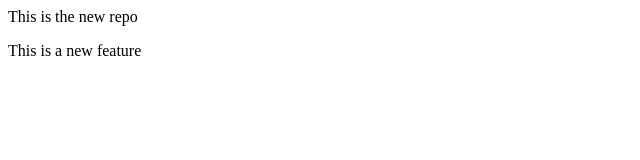
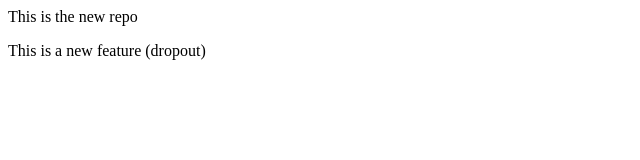
Before and after one commit to deepaksalluri/localrepo, a plain HTML site: page index.html in a window 1280 px wide. Shown: the full height of the page, 0-640 px from the left. Drawn offline with Linux system fonts and the light colour scheme.

Commit message:
add new dropout

```diff
--- a/index.html
+++ b/index.html
@@ -1,2 +1,2 @@
 <p>This is the new repo</p>
-<p>This is a new feature</p>
+<p>This is a new feature (dropout)</p>
```
